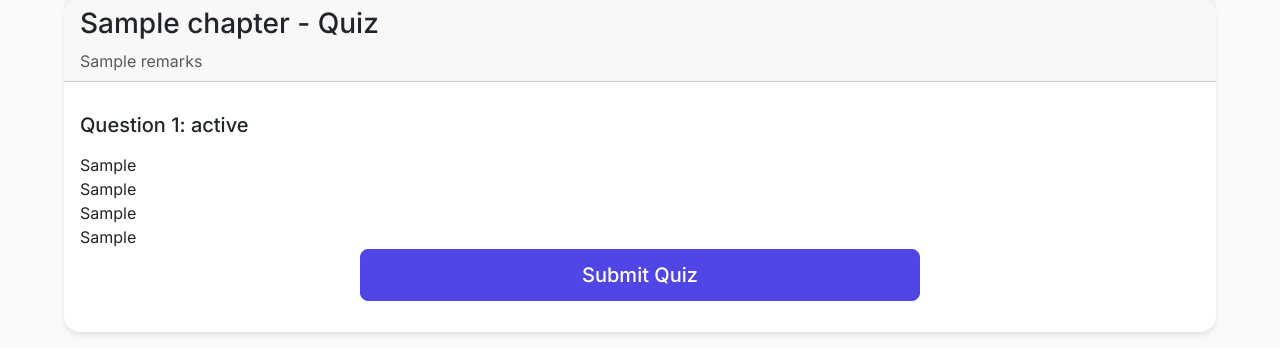
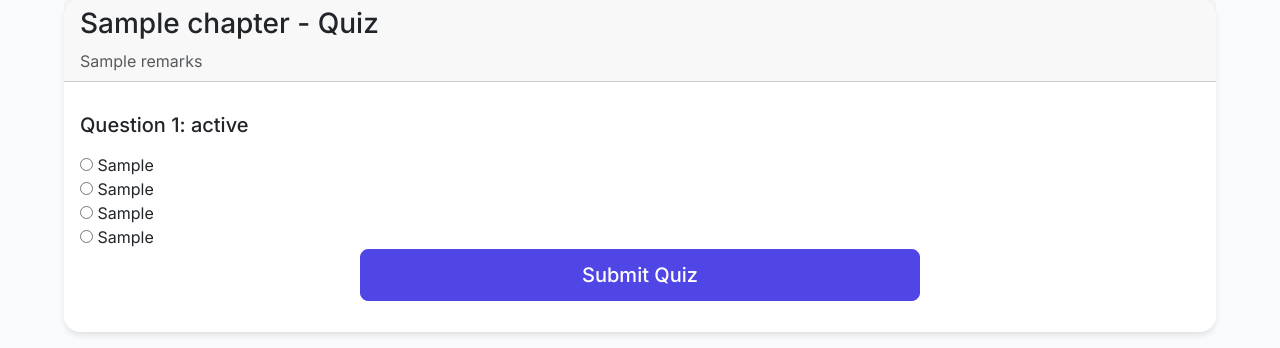
Before and after one commit to ShubhamPrakash26/Quiz_Master_App, a Python web app: template templates/user/quiz.html in a window 1280 px wide. Shown: the part 183-531 px from the top of the page. Run offline with Jinja, Linux system fonts and the light colour scheme; the template is opened without the code that fills it: most values are stand-ins (such as "Sample title", 1, 10 or a date in 2020).

Commit message:
Fixed Quiz Interface

```diff
--- a/templates/user/quiz.html
+++ b/templates/user/quiz.html
@@ -23,7 +23,7 @@
                                        name="question_{{ question.id }}"
                                        id="q{{ question.id }}_option{{ i }}"
                                        value="{{ i }}"
-                                       class="option-input d-none">
+                                       class="option-input">
                                 <label for="q{{ question.id }}_option{{ i }}" class="option-label">
                                     {{ option }}
                                 </label>
@@ -44,7 +44,8 @@
 {% block extra_js %}
 <script>
 // Timer functionality
-const duration = {{ duration_seconds }};
+const duration = {{ duration_seconds | default(300) }};
+
 let timeLeft = duration;
 
 function updateTimer() {
@@ -69,9 +70,9 @@ window.onbeforeunload = function() {
     return "Are you sure you want to leave? Your quiz progress will be lost.";
 };
 
-// Remove confirmation when submitting form
 document.getElementById('quizForm').onsubmit = function() {
     window.onbeforeunload = null;
 };
+
 </script>
 {% endblock %}
```
Also changed, not shown: instance/quiz_master.db.
